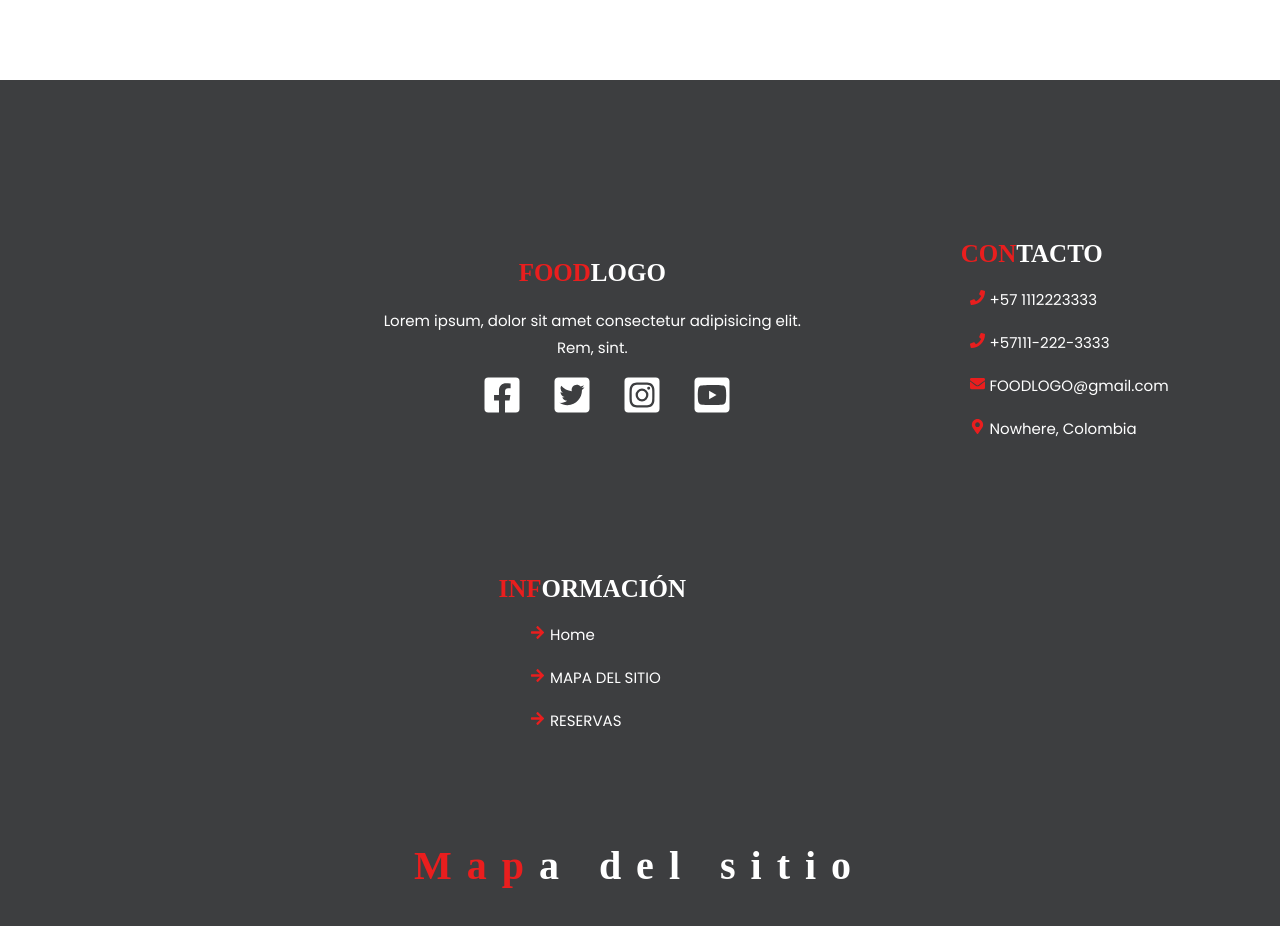
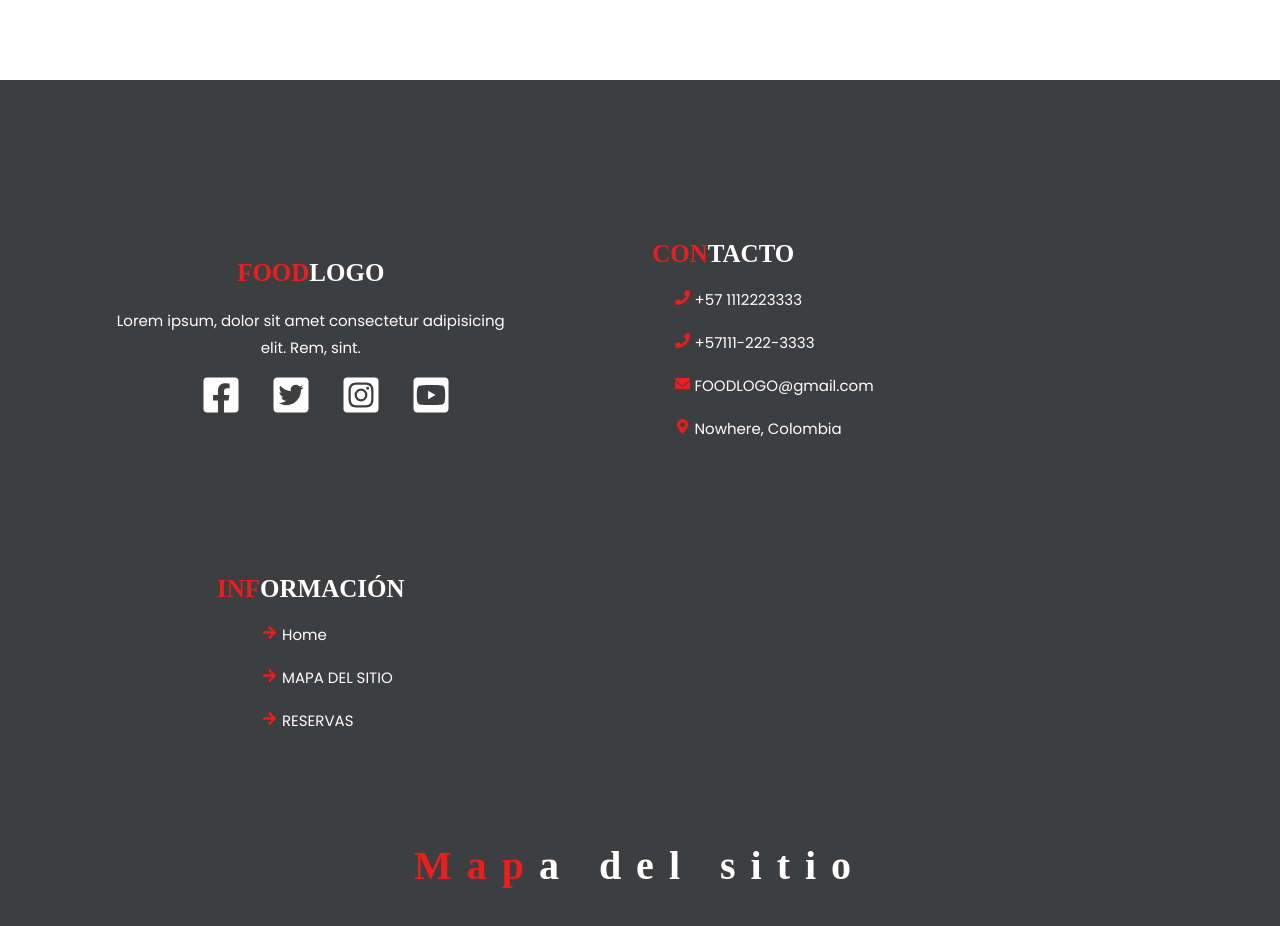
Before and after one commit to Sektor30/Frontend-Web-test, a React (Create React App) app: page /reserva in a window 1280 px wide. Shown: the part 720-1646 px from the top of the page. Built offline with nearby package versions, Linux system fonts and the light colour scheme; no server answers.

Commit message:
react page test -13  edit pages

```diff
--- a/src/components/ui/Footer/Footer.elements.js
+++ b/src/components/ui/Footer/Footer.elements.js
@@ -17,17 +17,21 @@ export const BoxContainer = styled.div`
     grid-template-columns: repeat(auto-fit, minmax(30rem, 1fr));
     gap: 1.5rem;
     align-items:center;
-    margin-left: 28rem;
-    width: 80%;
-    @media (max-width:991px) {
-       margin-left:7rem;
+    margin-left: 30rem;
+    padding:auto 5rem;
+    width: 75%;
+
+    @media (max-width:1600px) {
+        margin-left:12px;
+
+
+    @media (max-width:1180px) {
+       margin-left:8rem;
     }
 
-    @media (max-width:600px) {
-        margin-left:1px;
 
-    @media (max-width:300px) {
-        margin-left:;
+    @media (max-width:450px) {
+        margin-left:8px;
 
     }
 
```
Also changed, not shown: 16 other files (tests, documents, lock files or other folders).
